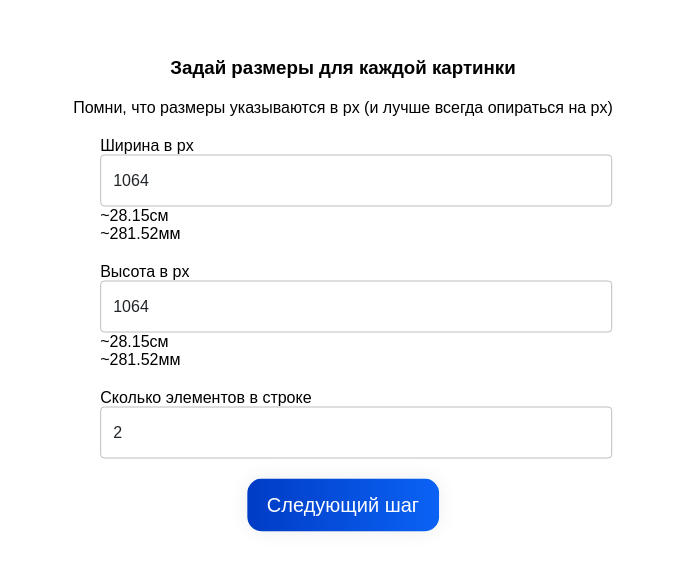
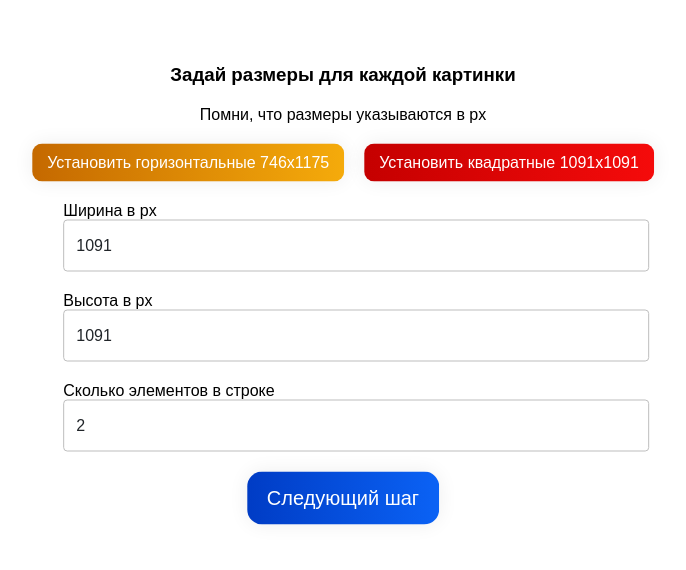
Before and after one commit to captain-zsa/template-for-magnets, a plain HTML site: page big.html in a window 1280 px wide. Shown: the part 106-676 px from the top of the page, without its empty margins (297-983 px from the left). Drawn offline with Linux system fonts and the light colour scheme.

Commit message:
Добавлены кнопки для быстрой установки размеров

```diff
--- a/big.html
+++ b/big.html
@@ -48,6 +48,16 @@
 
     .button-green {
       background-image: linear-gradient(to right, #00c500 0%, #0bf626 51%, #00c500 100%);
+    }
+
+    .button-brown {
+      background-image: linear-gradient(to right, #c56900 0%, #f6ac0b 51%, #c56900 100%);
+    }
+
+    .button-small {
+      padding: 10px 15px;
+      font-size: 16px;
+      border-radius: 10px;
     }
 
     .button-silver {
@@ -121,23 +131,39 @@
       outline: 0;
       box-shadow: 0 0 0 0.2rem rgba(158, 158, 158, 0.25);
     }
+
+    .buttons-sizes {
+      display: flex;
+      justify-content: space-between;
+      align-items: center;
+      gap: 20px;
+    }
     </style>
 </head>
 <body onload="draw();">
   <div class="sizes" style="display: flex;">
     <h3>Задай размеры для каждой картинки</h3>
-    <p>Помни, что размеры указываются в px (и лучше всегда опираться на px)</p>
+    <p>Помни, что размеры указываются в px</p>
+    <div class="buttons-sizes">
+      <button
+        class="button button-brown button-small button-install-size"
+        data-size-width="1175"
+        data-size-height="746"
+      >Установить горизонтальные 746x1175</button>
+
+      <button
+        class="button button-red button-small button-install-size"
+        data-size-width="1091"
+        data-size-height="1091"
+      >Установить квадратные 1091x1091</button>
+    </div>
     <label>
       <span>Ширина в px</span>
-      <input type="number" placeholder="число" id="width" value="1064">
-      <span id="widthCm">~28.15см</span><br>
-      <span id="widthMm">~281.52мм</span>
+      <input type="number" placeholder="число" id="width" value="1091">
     </label>
     <label>
       <span>Высота в px</span>
-      <input type="number" placeholder="число" id="height" value="1064">
-      <span id="heightCm">~28.15см</span><br>
-      <span id="heightMm">~281.52мм</span>
+      <input type="number" placeholder="число" id="height" value="1091">
     </label>
     <label>
       <span>Сколько элементов в строке</span>
@@ -149,9 +175,7 @@
     <input type="file" id="fileInput" multiple accept=".jpg,.jpeg,.png">
     <span class="button">Выбрать файлы</span>
     <p>Исходники должны быть в png и размером:<br>
-      <span id="fileSizePx"></span><br>
-      <span id="fileSizeCm"></span><br>
-      <span id="fileSizeMm"></span>
+      <span id="fileSizePx"></span>
     </p>
     <button class="button button-silver" id="back">Или вернуться на шаг назад</button>
   </label>
@@ -174,43 +198,27 @@
       return px * 0.264583333;
     }
 
-    const widthCm = document.querySelector("#widthCm");
-    const heightCm = document.querySelector("#heightCm");
-    const widthMm = document.querySelector("#widthMm");
-    const heightMm = document.querySelector("#heightMm");
-
     const fileSizePx = document.querySelector("#fileSizePx");
-    const fileSizeCm = document.querySelector("#fileSizeCm");
-    const fileSizeMm = document.querySelector("#fileSizeMm");
 
     const next = document.querySelector("#next");
     const back = document.querySelector("#back");
     const widthInput = document.querySelector("#width");
     const heightInput = document.querySelector("#height");
     const colInRowInput = document.querySelector("#colInRow");
+    const buttonInstallSize = document.querySelectorAll('.button-install-size');
 
-    let width = 1064;
-    let height = 1064;
+    let width = 1091;
+    let height = 1091;
     let colInRow = 2;
 
-    function installSizes(width, height) {
-      widthCm.textContent = pxToCm(width).toFixed(2) + "см";
-      heightCm.textContent = pxToCm(height).toFixed(2) + "см";
-      widthMm.textContent = pxToMm(width).toFixed(2) + "мм";
-      heightMm.textContent = pxToMm(height).toFixed(2) + "мм";
-    }
+    buttonInstallSize.forEach(button => {
+      button.addEventListener('click', function(e) {
+        width = Number(e.target.getAttribute('data-size-width'));
+        height = Number(e.target.getAttribute('data-size-height'));
 
-    function installAllSizes(width, hegiht) {
-      fileSizePx.textContent = `~${width}x${height} px`;
-      fileSizeCm.textContent = `~${pxToCm(width).toFixed(2)} x ${pxToCm(height).toFixed(2)} см`;
-      fileSizeMm.textContent = `~${pxToMm(width).toFixed(2)} x ${pxToMm(height).toFixed(2)} мм`;
-    }
-
-    widthInput.addEventListener("input", function () {
-      installSizes(widthInput.value, heightInput.value);
-    });
-    heightInput.addEventListener("input", function () {
-      installSizes(widthInput.value, heightInput.value);
+        widthInput.value = width;
+        heightInput.value = height;
+      })
     });
 
     next.addEventListener("click", function () {
@@ -222,7 +230,7 @@
       height = Number(heightInput.value);
       colInRow = Number(colInRowInput.value);
 
-      installAllSizes(width, height);
+      fileSizePx.textContent = `~${width}x${height} px`;
 
       document.querySelector(".sizes").style.display = "none";
       document.querySelector(".custom-file-upload").style.display = "flex";
```
